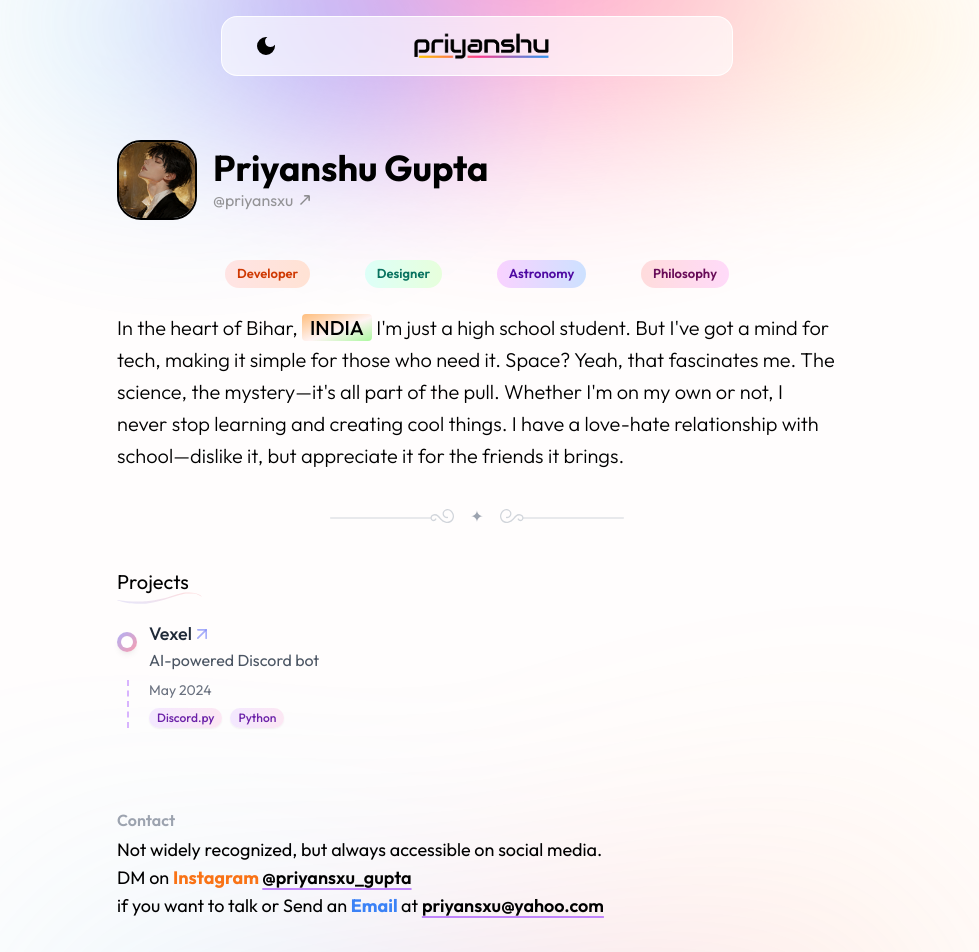
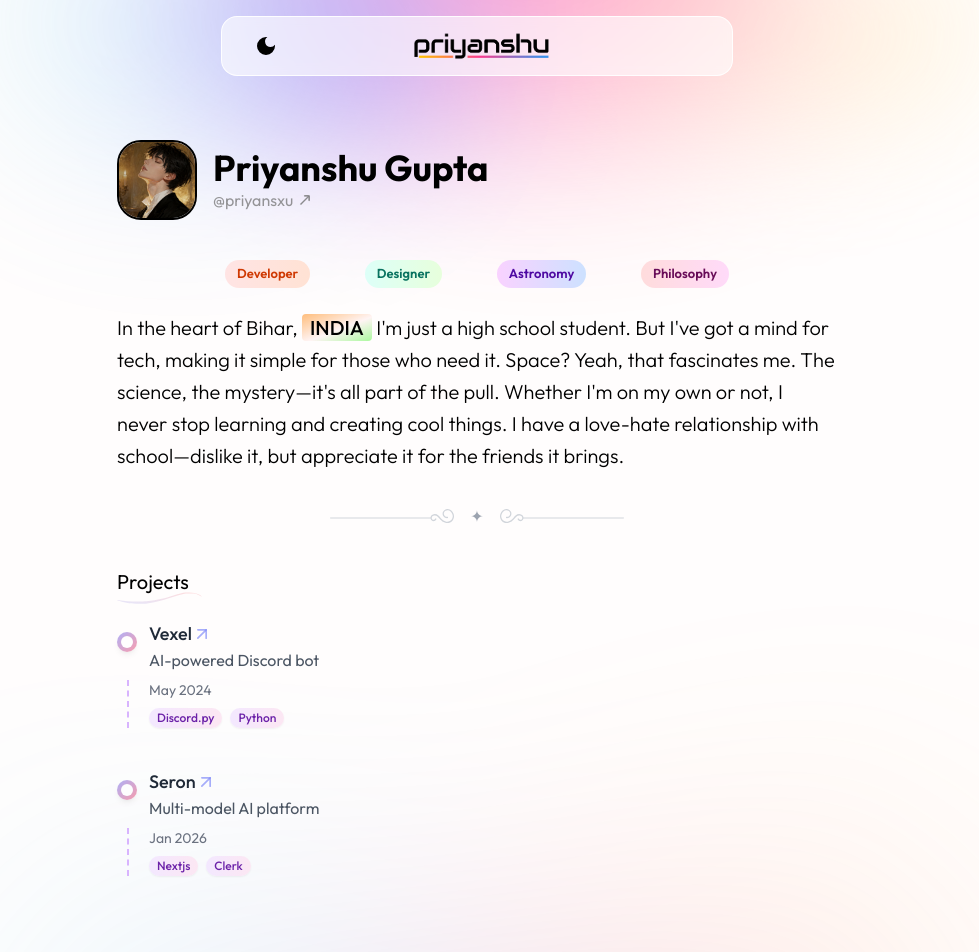
Before and after one commit to Priyansxu/Portfolio, a Next.js app: page / in a window 1280 px wide. Shown: the top 952 px of the page, without its empty margins (163-1142 px from the left). Built offline with nearby package versions, Linux system fonts and the light colour scheme.

Commit message:
Update Projects.js

```diff
--- a/components/Projects.js
+++ b/components/Projects.js
@@ -9,6 +9,13 @@ const Data = [
     date: "May 2024",
     tags: ["Discord.py", "Python"],
     link: "https://vexel.vercel.app"
+  },
+  {
+    title: "Seron",
+    subtitle: "Multi-model AI platform",
+    date: "Jan 2026",
+    tags: ["Nextjs", "Clerk"],
+    link: "https://seron.is-a.software"
   }
 ];
 
```
